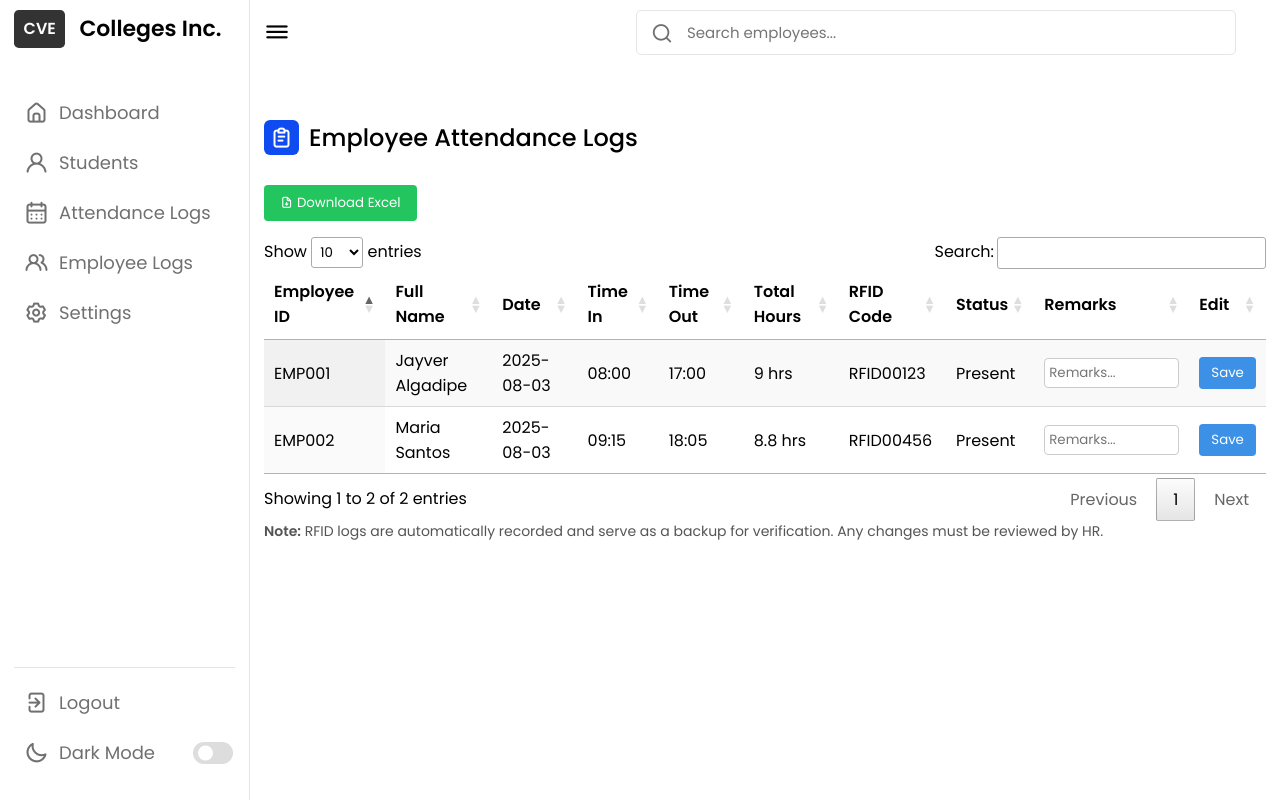
After one commit to Jayvercpsu/RFID-ATTENDANCE-UI, a Python web app: template flask/templates/pages/admin/employee-logs.html in a window 1280 px wide. The commit adds this page. Run offline with Jinja, Linux system fonts and the light colour scheme; the template is opened without the code that fills it, so the values that code supplies are empty; some libraries are stand-ins or nearby versions.

Commit message:
Retrieve student and attendance data; integrate initial employee logs UI

```diff
--- a/flask/config.py
+++ b/flask/config.py
@@ -3,3 +3,4 @@ ADMIN_LOGIN_PAGE = "pages/admin/admin-login.html"
 ADMIN_DASHBOARD_PAGE = "pages/admin/dashboard.html"
 ADMIN_STUDENTS_PAGE = "pages/admin/students.html"
 ADMIN_ATTENDANCE_LOGS_PAGE = "pages/admin/attendance-logs.html"
+ADMIN_EMPLOYEE_LOGS_PAGE = "pages/admin/employee-logs.html"
--- a/flask/pages.py
+++ b/flask/pages.py
@@ -1,7 +1,7 @@
 # Create a Blueprint for pages
 from flask import Blueprint, render_template
 
-from config import ADMIN_DASHBOARD_PAGE, ADMIN_LOGIN_PAGE, ADMIN_STUDENTS_PAGE, MAIN_PAGE
+from config import ADMIN_DASHBOARD_PAGE, ADMIN_LOGIN_PAGE, ADMIN_STUDENTS_PAGE, MAIN_PAGE, ADMIN_ATTENDANCE_LOGS_PAGE, ADMIN_EMPLOYEE_LOGS_PAGE
 
 
 pages_bp = Blueprint("pages", __name__)
@@ -25,3 +25,7 @@ def admin_students():
 @pages_bp.route("/admin/attendance-logs")
 def admin_attendance_logs():
     return render_template(ADMIN_ATTENDANCE_LOGS_PAGE)
+
+@pages_bp.route("/admin/employee-logs")
+def admin_employee_logs():
+    return render_template(ADMIN_EMPLOYEE_LOGS_PAGE)
--- /dev/null
+++ b/flask/static/css/employee-logs.css
@@ -0,0 +1,46 @@
+.btn-save {
+  background-color: #3c91e6;
+  color: #fff;
+  padding: 6px 12px;
+  border: none;
+  border-radius: 4px;
+  cursor: pointer;
+}
+
+.btn-export {
+  background-color: #22c55e; /* Tailwind's green-500 */
+  color: #fff;
+  padding: 8px 16px;
+  border: none;
+  border-radius: 4px;
+  cursor: pointer;
+  transition: all 0.2s ease-in-out;
+}
+
+.btn-export:hover {
+  background-color: #16a34a; /* Darker green on hover */
+  transform: translateY(-1px) scale(1.02);
+  box-shadow: 0 4px 10px rgba(34, 197, 94, 0.3);
+}
+
+
+.btn-save:hover {
+  background-color: #1d4ed8;
+}
+
+input[type="time"],
+input[type="text"] {
+  width: 100%;
+  padding: 4px;
+  border: 1px solid #ccc;
+  border-radius: 4px;
+}
+
+.note {
+  font-size: 14px;
+  color: #555;
+}
+
+.mb-4 {
+  margin-bottom: 1rem;
+}
--- /dev/null
+++ b/flask/templates/pages/admin/employee-logs.html
@@ -0,0 +1,111 @@
+<!DOCTYPE html>
+<html lang="en">
+<head>
+  <meta charset="UTF-8" />
+  <meta http-equiv="X-UA-Compatible" content="IE=edge" />
+  <meta name="viewport" content="width=device-width, initial-scale=1.0" />
+
+  <link rel="stylesheet" href="{{ url_for('static', filename='css/dashboard.css') }}" />
+  <link rel="stylesheet" href="{{ url_for('static', filename='css/line.css') }}" />
+  <link rel="stylesheet" href="{{ url_for('static', filename='css/employee-logs.css') }}" />
+  <link rel="stylesheet" href="https://cdn.datatables.net/1.13.6/css/jquery.dataTables.min.css" />
+
+  <title>RFID Attendance - Employee Logs</title>
+</head>
+<body>
+
+  <!-- sidebar -->
+  {% include('pages/admin/header-sections/sidebar.html') %}
+
+  <section class="dashboard">
+    <div class="top">
+      <i class="uil uil-bars sidebar-toggle"></i>
+      <div class="search-box">
+        <i class="uil uil-search"></i>
+        <input type="text" placeholder="Search employees..." />
+      </div>
+    </div>
+
+    <div class="dash-content">
+      <div class="overview">
+        <div class="title">
+          <i class="uil uil-clipboard-notes"></i>
+          <span class="text">Employee Attendance Logs</span>
+        </div>
+
+       <div class="mb-4" style="text-align: left;">
+        <button class="btn-export" onclick="exportToExcel()">
+            <i class="uil uil-file-download"></i> Download Excel
+        </button>
+        </div>
+
+
+        <div class="table-container" style="overflow-x:auto;">
+          <table id="employeeLogsTable" class="display">
+            <thead>
+              <tr>
+                <th>Employee ID</th>
+                <th>Full Name</th>
+                <th>Date</th>
+                <th>Time In</th>
+                <th>Time Out</th>
+                <th>Total Hours</th>
+                <th>RFID Code</th>
+                <th>Status</th>
+                <th>Remarks</th>
+                <th>Edit</th>
+              </tr>
+            </thead>
+            <tbody>
+              <!-- Static sample data -->
+              <tr>
+                <td>EMP001</td>
+                <td>Jayver Algadipe</td>
+                <td>2025-08-03</td>
+                <td>08:00</td>
+                <td>17:00</td>
+                <td>9 hrs</td>
+                <td>RFID00123</td>
+                <td>Present</td>
+                <td><input type="text" placeholder="Remarks..." /></td>
+                <td><button class="btn-save">Save</button></td>
+              </tr>
+              <tr>
+                <td>EMP002</td>
+                <td>Maria Santos</td>
+                <td>2025-08-03</td>
+                <td>09:15</td>
+                <td>18:05</td>
+                <td>8.8 hrs</td>
+                <td>RFID00456</td>
+                <td>Present</td>
+                <td><input type="text" placeholder="Remarks..." /></td>
+                <td><button class="btn-save">Save</button></td>
+              </tr>
+            </tbody>
+          </table>
+        </div>
+
+        <p class="note mt-3">
+          <strong>Note:</strong> RFID logs are automatically recorded and serve as a backup for verification. Any changes must be reviewed by HR.
+        </p>
+      </div>
+    </div>
+  </section>
+
+  <script src="https://code.jquery.com/jquery-3.7.0.min.js"></script>
+  <script src="https://cdn.datatables.net/1.13.6/js/jquery.dataTables.min.js"></script>
+
+  <script>
+    $(document).ready(function () {
+      $('#employeeLogsTable').DataTable();
+    });
+
+    function exportToExcel() {
+      alert("This will export to Excel (hook to backend logic)");
+    }
+  </script>
+
+
+</body>
+</html>
--- a/flask/templates/pages/admin/header-sections/sidebar.html
+++ b/flask/templates/pages/admin/header-sections/sidebar.html
@@ -1,3 +1,5 @@
+<link href="https://unicons.iconscout.com/release/v4.0.8/css/line.css" rel="stylesheet">
+
 <nav>
   <div class="logo-name">
     <div class="logo">CVE</div>
@@ -13,14 +15,20 @@
       </li>
       <li>
         <a href="{{ url_for('pages.admin_students') }}">
-            <i class="uil uil-files-landscapes"></i>
+          <i class="uil uil-user"></i> <!-- Changed from uil-user -->
           <span class="link-name">Students</span>
         </a>
       </li>
       <li>
         <a href="{{ url_for('pages.admin_attendance_logs') }}">
-            <i class="uil uil-chart"></i>
+          <i class="uil uil-calendar-alt"></i>
           <span class="link-name">Attendance Logs</span>
+        </a>
+      </li>
+      <li>
+        <a href="{{ url_for('pages.admin_employee_logs') }}">
+          <i class="uil uil-users-alt"></i> <!-- Changed from uil-user -->
+          <span class="link-name">Employee Logs</span>
         </a>
       </li>
       <li>
```
Also changed, not shown: flask/api.py (+18 -15 lines), flask/static/js/get-logs.js (added, +35 -0 lines), flask/static/js/get-students.js (+8 -7 lines), flask/templates/pages/admin/attendance-logs.html (added, +66 -0 lines), flask/templates/pages/admin/attendance_logs.html (deleted). Lines whose indentation alone changed are shown as unchanged.
